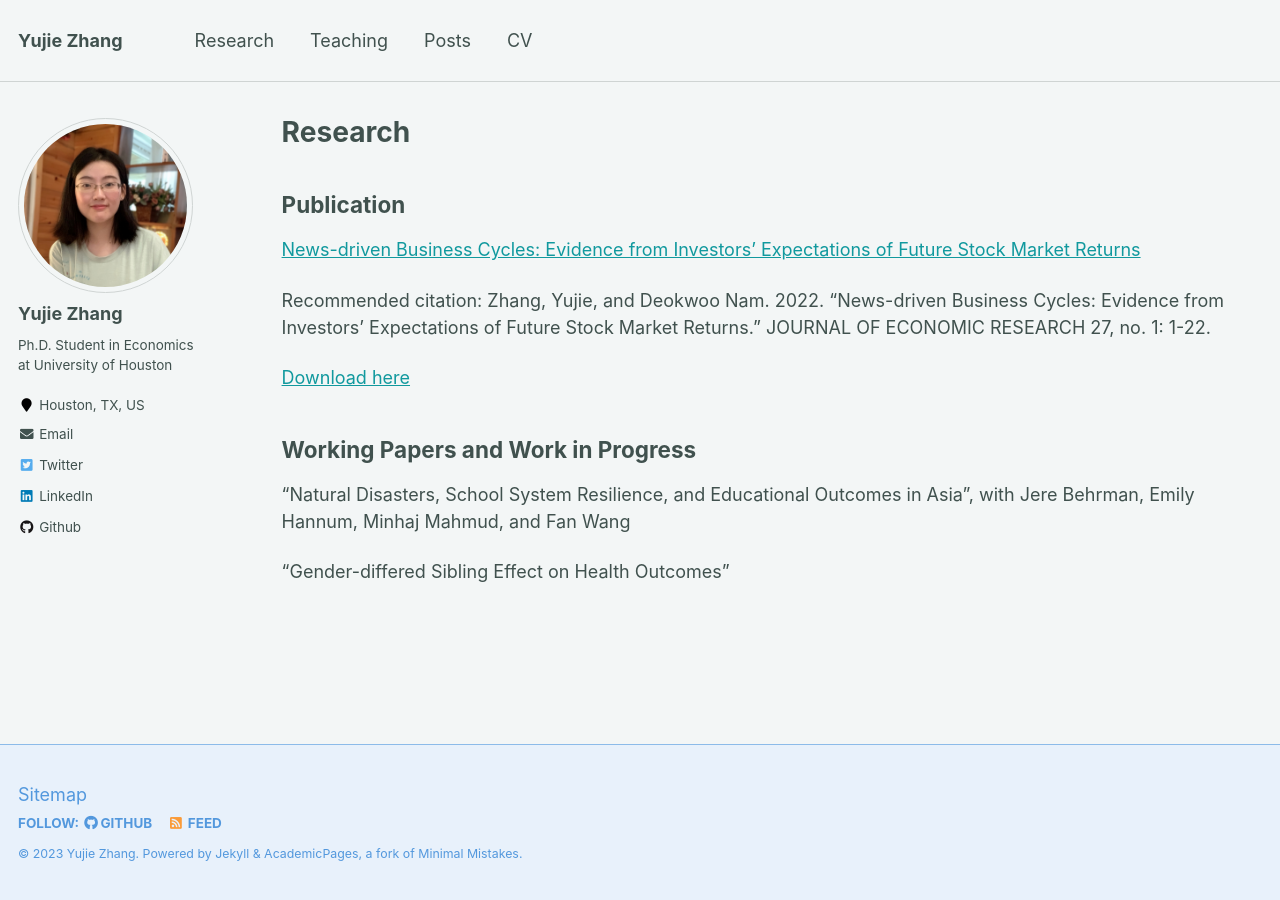
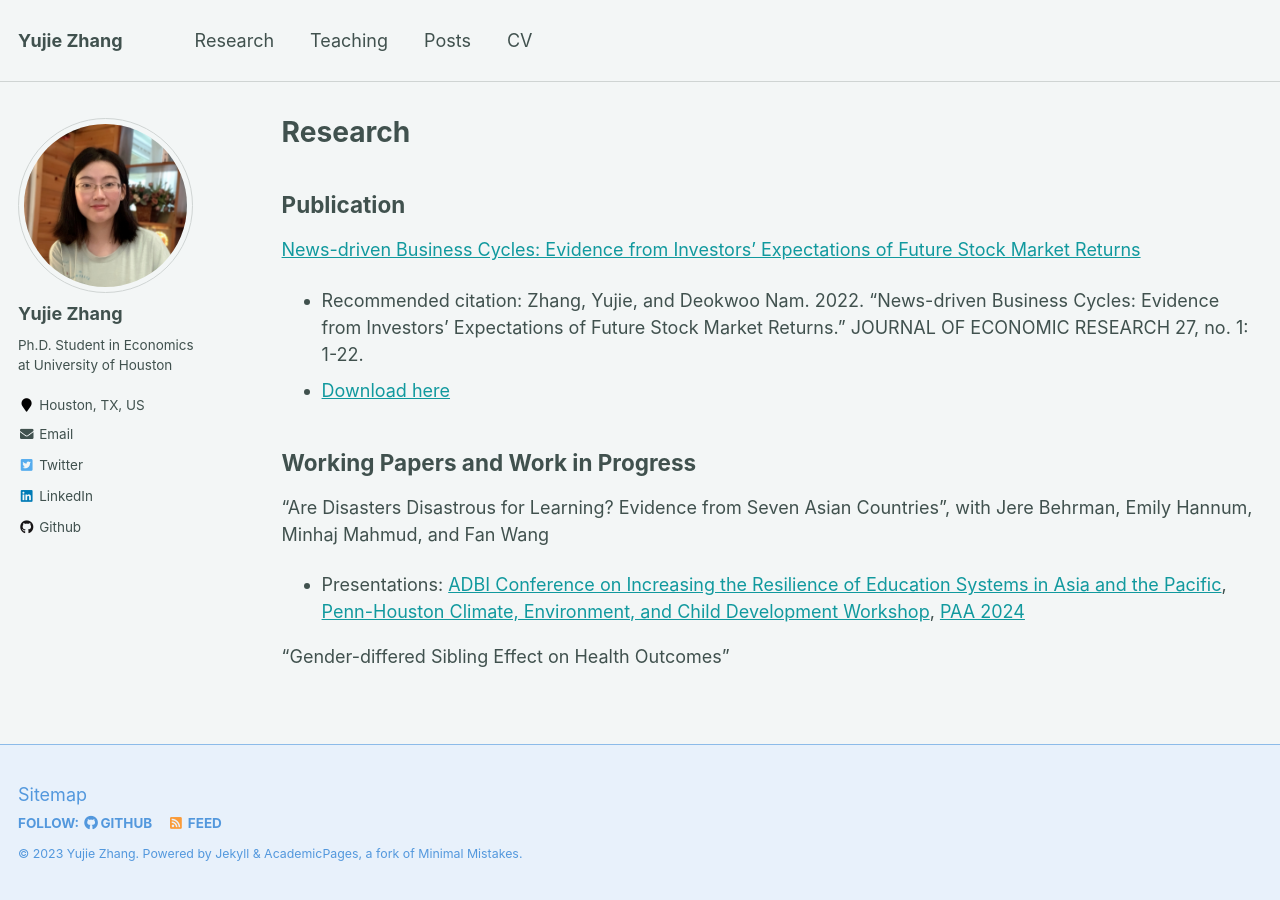
Before and after one commit to yujiezhangecon/yujiezhangecon.github.io, a Jekyll site: the page built from _pages/research.md, in a window 1280 px wide. Built offline with Jekyll 4.4.1, drawn with Linux system fonts in a browser that asks for light colours.

Commit message:
Update research.md

```diff
--- a/_pages/research.md
+++ b/_pages/research.md
@@ -23,14 +23,13 @@ Publication
 --
 
 [News-driven Business Cycles: Evidence from Investors’ Expectations of Future Stock Market Returns](https://papersearch.net/thesis/article.asp?key=3948237)
-
-Recommended citation: Zhang, Yujie, and Deokwoo Nam. 2022. "News-driven Business Cycles: Evidence from Investors’ Expectations of Future Stock Market Returns." JOURNAL OF ECONOMIC RESEARCH 27, no. 1: 1-22.
-
-[Download here](http://yujiezhangecon.github.io/files/ZhangNam_00_main.pdf) <br>
+- Recommended citation: Zhang, Yujie, and Deokwoo Nam. 2022. "News-driven Business Cycles: Evidence from Investors’ Expectations of Future Stock Market Returns." JOURNAL OF ECONOMIC RESEARCH 27, no. 1: 1-22.
+- [Download here](http://yujiezhangecon.github.io/files/ZhangNam_00_main.pdf) <br>
 
 Working Papers and Work in Progress
 --
 
-"Natural Disasters, School System Resilience, and Educational Outcomes in Asia", with Jere Behrman, Emily Hannum, Minhaj Mahmud, and Fan Wang
+"Are Disasters Disastrous for Learning? Evidence from Seven Asian Countries", with Jere Behrman, Emily Hannum, Minhaj Mahmud, and Fan Wang
+- Presentations: [ADBI Conference on Increasing the Resilience of Education Systems in Asia and the Pacific](https://www.adb.org/news/events/increasing-the-resilience-of-education-systems-in-asia-and-the-pacific), [Penn-Houston Climate, Environment, and Child Development Workshop](https://www.pop.upenn.edu/events/2023/12/01/penn-houston-climate-environment-and-child-development-workshop), [PAA 2024](https://www.populationassociation.org/paa2024/call-for-papers)
 
 "Gender-differed Sibling Effect on Health Outcomes"
```
